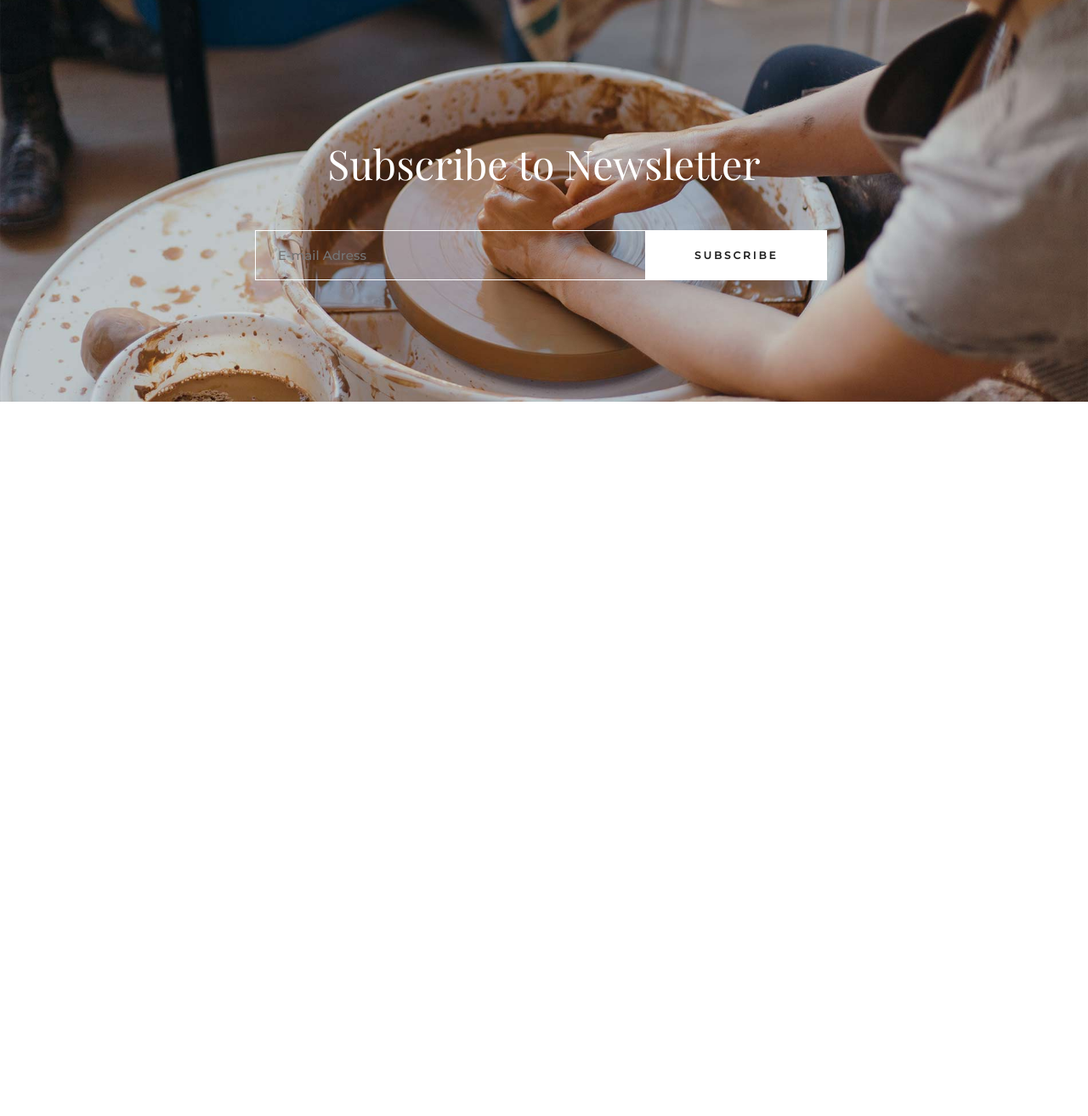
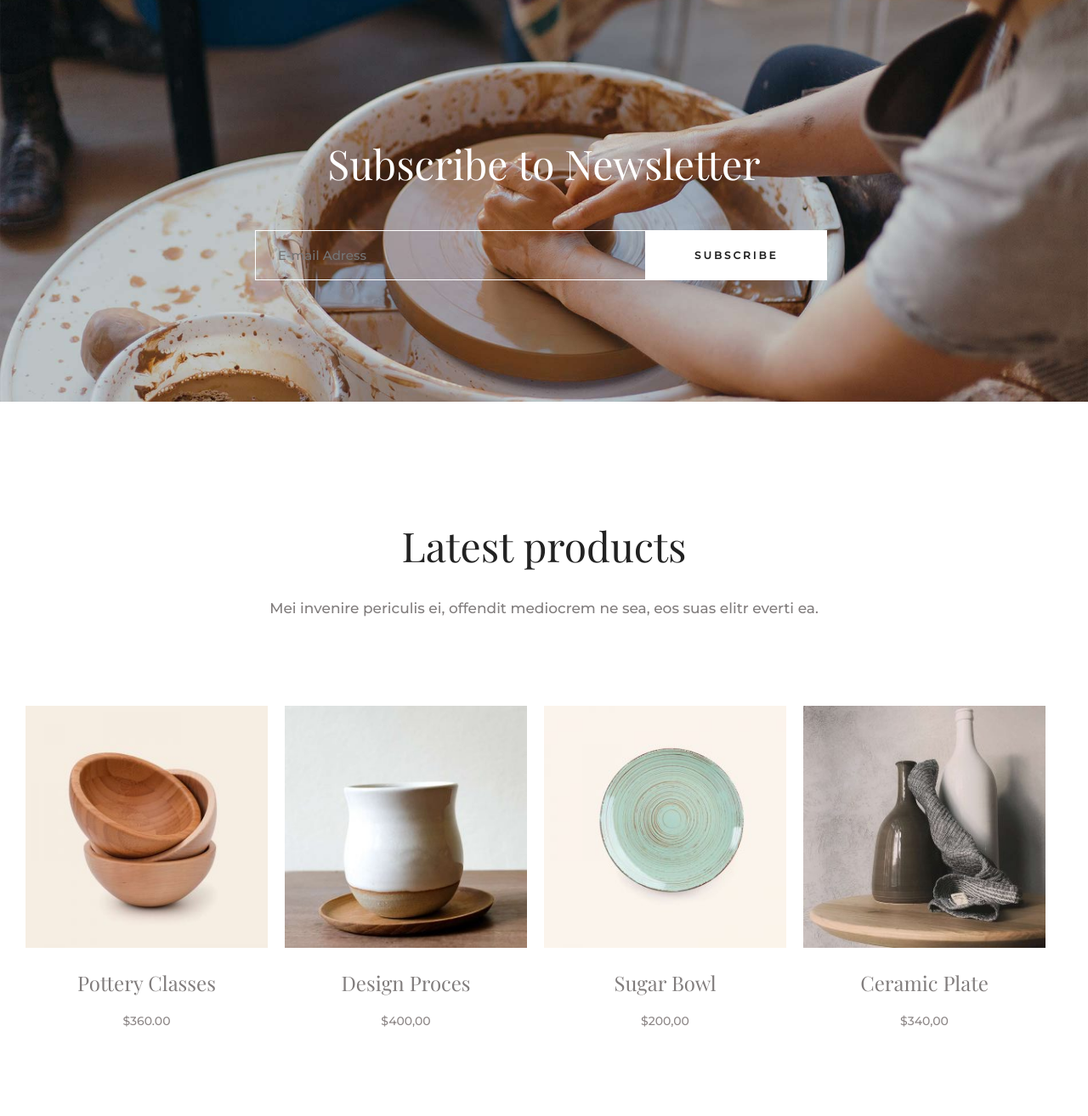
Before and after one commit to LarissaAzevedo/DesafioCSS, a website: page index.html in a window 1280 px wide. Shown: the part 1388-2702 px from the top of the page at 85% size. Before the commit the page ends 1861 px from the top, so only its background shows below. Drawn offline with nearby package versions, Linux system fonts and the light colour scheme; a web font is replaced by a local one.

Commit message:
refactor: product

```diff
--- a/index.html
+++ b/index.html
@@ -115,46 +115,46 @@
       </form>
     </section>
 
-    <!-- <section class="products"> -->
-    <!--   <div class="products__title-products"> -->
-    <!--     <h2>Latest products</h2> -->
-    <!--     <p> -->
-    <!--     Mei invenire periculis ei, offendit mediocrem ne sea, eos suas elitr everti ea. -->
-    <!--     </p> -->
-    <!--   </div> -->
-    <!-- </section> -->
+    <section class="products">
+      <div class="products__title-products">
+        <h2>Latest products</h2>
+        <p>
+        Mei invenire periculis ei, offendit mediocrem ne sea, eos suas elitr everti ea.
+        </p>
+      </div>
+    </section>
 
-    <!-- <!-1-   <section class="description-itens"> -1-> -->
-    <!-- <!-1-     <div class="description-itens__composition"> -1-> -->
-    <!-- <!-1-       <img src="/img/product-1-300x300.jpg" alt="product 1"> -1-> -->
-    <!-- <!-1-       <h4>Pottery Classes</h4> -1-> -->
-    <!-- <!-1-       <p> -1-> -->
-    <!-- <!-1-       $360.00 -1-> -->
-    <!-- <!-1-       </p> -1-> -->
-    <!-- <!-1-     </div> -1-> -->
-    <!-- <!-1-     <div class="description-itens__composition"> -1-> -->
-    <!-- <!-1-       <img src="/img/product-2-300x300.jpg" alt="product 2"> -1-> -->
-    <!-- <!-1-       <h4>Design Proces</h4> -1-> -->
-    <!-- <!-1-       <p> -1-> -->
-    <!-- <!-1-       $400,00 -1-> -->
-    <!-- <!-1-       </p> -1-> -->
-    <!-- <!-1-     </div> -1-> -->
-    <!-- <!-1-     <div class="description-itens__composition"> -1-> -->
-    <!-- <!-1-       <img src="/img/product-3-300x300.jpg" alt="product 3"> -1-> -->
-    <!-- <!-1-       <h4>Sugar Bowl</h4> -1-> -->
-    <!-- <!-1-       <p> -1-> -->
-    <!-- <!-1-       $200,00 -1-> -->
-    <!-- <!-1-       </p> -1-> -->
-    <!-- <!-1-     </div> -1-> -->
-    <!-- <!-1-     <div class="description-itens__composition"> -1-> -->
-    <!-- <!-1-       <img src="/img/product-4-300x300.jpg" alt="product 4"> -1-> -->
-    <!-- <!-1-       <h4>Ceramic Plate</h4> -1-> -->
-    <!-- <!-1-       <p> -1-> -->
-    <!-- <!-1-       $340,00 -1-> -->
-    <!-- <!-1-       </p> -1-> -->
-    <!-- <!-1-     </div> -1-> -->
-    <!-- <!-1-   </section> -1-> -->
-    <!-- <!-1- </section> -1-> -->
+      <section class="description-itens">
+        <div class="description-itens__product">
+          <img src="/img/product-1-300x300.jpg" alt="product 1">
+          <h4>Pottery Classes</h4>
+          <p>
+          $360.00
+          </p>
+        </div>
+        <div class="description-itens__product">
+          <img src="/img/product-2-300x300.jpg" alt="product 2">
+          <h4>Design Proces</h4>
+          <p>
+          $400,00
+          </p>
+        </div>
+        <div class="description-itens__product">
+          <img src="/img/product-3-300x300.jpg" alt="product 3">
+          <h4>Sugar Bowl</h4>
+          <p>
+          $200,00
+          </p>
+        </div>
+        <div class="description-itens__product">
+          <img src="/img/product-4-300x300.jpg" alt="product 4">
+          <h4>Ceramic Plate</h4>
+          <p>
+          $340,00
+          </p>
+        </div>
+      </section>
+    </section>
     <!-- <!-1- <div class="boxfooter"> -1-> -->
     <!-- <!-1-   <section class="footer"> -1-> -->
     <!-- <!-1-     <div class="footer__information"> -1-> -->
--- a/sass/abstract/variables.scss
+++ b/sass/abstract/variables.scss
@@ -1,13 +1,13 @@
 // colors
+:root {
+  --color-brown-light: #b67453;
 
-$color-brown-light: #b67453;
+  --color-black-light-1: #303030;
+  --color-black-light-2: #222222;
+  --color-white-light-1: rgba(255, 255, 255, 0);
+  --color-white-light-2: rgba(255, 255, 255, 1);
+  --color-white: #ffffff;
 
-$color-black-light-1: #303030;
-$color-black-light-2: #222222;
-
-$color-white-light-1: rgba(255, 255, 255, 0);
-$color-white-light-2: rgba(255, 255, 255, 1);
-$color-white: #ffffff;
-
-$color-grey-light-1: #8d8787;
-$color-grey-light-2: #817d7d;
+  --color-grey-light-1: #8d8787;
+  --color-grey-light-2: #817d7d;
+}
--- a/sass/base/_typography.scss
+++ b/sass/base/_typography.scss
@@ -101,3 +101,22 @@ body {
   letter-spacing: 0;
   text-transform: none;
 }
+
+// description-itens
+.description-itens > .description-itens__product > h4 {
+  font-size: 2.4rem;
+  line-height: 3.6rem;
+  font-style: normal;
+  font-weight: 400;
+  text-align: center;
+}
+
+.description-itens > .description-itens__product > p {
+  text-align: center;
+  font-family: 'Montserrat', sans-serif;
+  font-size: 1.4rem;
+  line-height: 2.4rem;
+  font-style: normal;
+  font-weight: 500;
+  text-align: center;
+}
--- a/sass/components/composition.scss
+++ b/sass/components/composition.scss
@@ -16,13 +16,13 @@
     margin: 0 2rem;
 
     h4 {
-      color: $color-black-light-2;
+      color: var(--color-black-light-2);
       margin-top: 2rem;
       padding: 0 15px;
     }
 
     p {
-      color: $color-grey-light-1;
+      color: var(--color-grey-light-1);
       margin-top: 1.5rem;
       padding: 0 6rem;
       text-align: center;
--- /dev/null
+++ b/sass/components/description-itens.scss
@@ -0,0 +1,25 @@
+.description-itens {
+  // display: flex;
+  // padding: 10rem 11rem;
+
+
+  justify-content: space-between;
+  &__product {
+    margin-right: 2rem;
+    h4 {
+      color: var(--color-grey-light-2);
+      margin-top: 2rem;
+      padding: 0 15px;
+    }
+
+    p {
+      color: var(--color-grey-light-1);
+      margin-top: 1.5rem;
+      padding: 0 6rem;
+    }
+  }
+  img {
+    max-width: 100%;
+    height: auto;
+  }
+}
--- a/sass/layout/_header.scss
+++ b/sass/layout/_header.scss
@@ -20,7 +20,7 @@
 
     ul > li {
       float: left;
-      color: $color-black-light-1;
+      color: var(--color-black-light-1);
       transition: .3s;
 
       &:not(:last-child) {
@@ -28,7 +28,7 @@
       }
 
       &:hover {
-        color: $color-brown-light;
+        color: var(--color-brown-light);
         cursor: pointer;
       }
     }
--- a/sass/layout/_newsletter.scss
+++ b/sass/layout/_newsletter.scss
@@ -17,15 +17,15 @@
     height: 20rem;
 
     h2 {
-      color: $color-white;
+      color: var(--color-white);
       padding-top: 4rem;
     }
     input {
       width: 46rem;
       height: 5.9rem;
-      background-color: $color-white-light-1;
-      border-color: $color-white;
-      color: $color-white;
+      background-color: var(--color-white-light-1);
+      border-color: var(--color-white);
+      color: var(--color-white);
       border-width: 1px;
       border-style: solid;
       border-top-left-radius: 0px;
@@ -41,14 +41,14 @@
     }
 
     button {
-      background-color: $color-white-light-2;
-      border-color: $color-white-light-1;
+      background-color: var(--color-white-light-2);
+      border-color: var(--color-white-light-1);
       border-width: 0;
       border-top-left-radius: 0px;
       border-top-right-radius: 0px;
       border-bottom-right-radius: 0px;
       border-bottom-left-radius: 0px;
-      color: $color-black-light-2;
+      color: var(--color-black-light-2);
       height: 59px;
       padding: 0 57px;
       margin-top: 5rem;
--- a/sass/layout/_products.scss
+++ b/sass/layout/_products.scss
@@ -8,10 +8,10 @@
   &__title-products h2 {
     padding-top: 14rem;
     padding-bottom: 3rem;
-    color: $color-black-light-2;
+    color: var(--color-black-light-2);
   }
 
   &__title-products p {
-    color: $color-grey-light-2;
+    color: var(--color-grey-light-2);
   }
 }
--- a/sass/main.scss
+++ b/sass/main.scss
@@ -4,10 +4,11 @@
 @import "base/typography";
 
 @import "components/composition";
+@import "components/description-itens";
 
 @import "layout/header";
 @import "layout/newsletter";
-// @import "layout/products";
+@import "layout/products";
 
 // .gallery{
 //   background-color: #f9f4ee;
```
Also changed, not shown: css/style.css.
